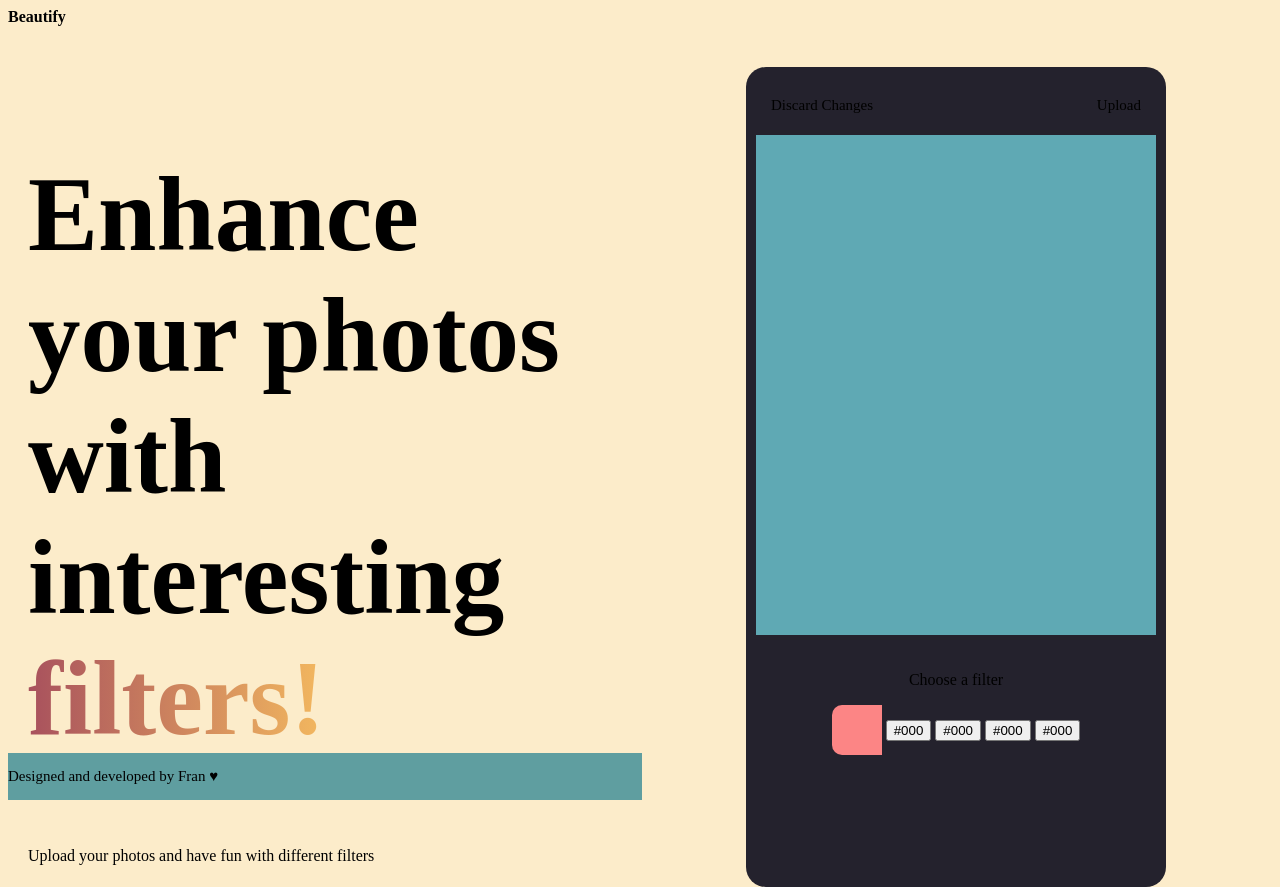
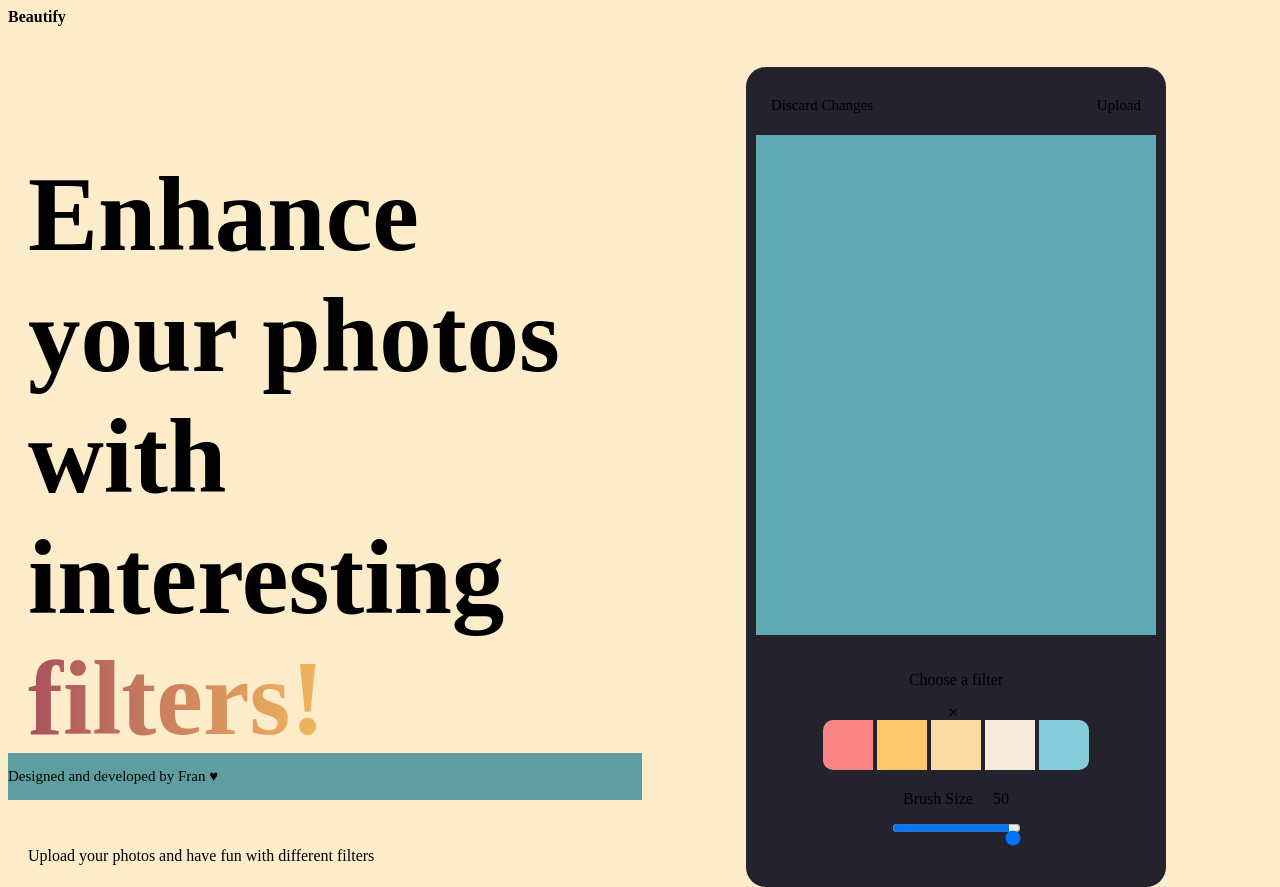
Before and after one commit to Frances515/Photo-Filter, a website: page index.html in a window 1280 px wide. Drawn offline with nearby package versions, Linux system fonts and the light colour scheme.

Commit message:
add close button for draw palette

```diff
--- a/index.html
+++ b/index.html
@@ -61,13 +61,23 @@
         </div>
 
         <div id="draw-palette">
+          <div id="close-palette">
+            <button id="close"><i class="ri-close-fill"></i></button>
+          </div>
           <span id="tulip"><input type="button" onclick="colorTulip()"></span>
-          <span id="topaz"><input type="button" value="#000" onclick="colorTopaz()"></span>
-          <span id="champagne"><input type="button" value="#000" onclick="colorChampagne()"></span>
-          <span id="antique"><input type="button" value="#000" onclick="colorAntique()"></span>
-          <span id="sky"><input type="button" value="#000" onclick="colorSky()"></span>
+          <span id="topaz"><input type="button" onclick="colorTopaz()"></span>
+          <span id="champagne"><input type="button" onclick="colorChampagne()"></span>
+          <span id="antique"><input type="button" onclick="colorAntique()"></span>
+          <span id="sky"><input type="button" onclick="colorSky()"></span>
+
+          <div id="brush-setting">
+            <label id="brush-name">Brush Size</label><output id="newSize">50</output>
+            <div>
+              <input type="range" id="brush-size" min="1" max="50" value="50" oninput="resizeBrush(this.value)"/>
+            </div>
+          </div>
+
         </div>
-
 
       </div>
     </div>
--- a/script.js
+++ b/script.js
@@ -168,3 +168,8 @@ function colorAntique(){
 function colorSky(){
     color = '#85cbd9';
 }
+
+function resizeBrush(newSize){
+    radius = newSize;
+    document.getElementById("newSize").value = newSize;
+}
--- a/styles.css
+++ b/styles.css
@@ -339,13 +339,64 @@ i{
     background-color: #fc8585;
     border: none;
     text-decoration: none;
-    color: blue;
     width: 50px;
     height: 50px;
     border-top-left-radius: 10px;
     border-bottom-left-radius: 10px;
 }
 
-#tulip input[type= button]:active{
-    border: 5px solid green;
+#topaz input[type= button]{
+    background-color: #ffc86d;
+    border: none;
+    text-decoration: none;
+    width: 50px;
+    height: 50px;
 }
+
+#champagne input[type= button]{
+    background-color: #fbdba2;
+    border: none;
+    text-decoration: none;
+    width: 50px;
+    height: 50px;
+}
+
+#antique input[type= button]{
+    background-color: #f6eadb;
+    border: none;
+    text-decoration: none;
+    width: 50px;
+    height: 50px;
+}
+
+#sky input[type= button]{
+    background-color: #85cbd9;
+    border: none;
+    text-decoration: none;
+    width: 50px;
+    height: 50px;
+    border-top-right-radius: 10px;
+    border-bottom-right-radius: 10px;
+}
+
+#brush-setting{
+    margin-top: 20px;
+}
+
+#brush-name{
+    padding-right: 10px;
+}
+
+output{
+    padding-left: 10px;
+}
+
+#brush-size{
+    padding-top: 20px;
+}
+
+#close{
+    background-color: transparent;
+    border: none;
+    text-decoration: none;
+}
```
